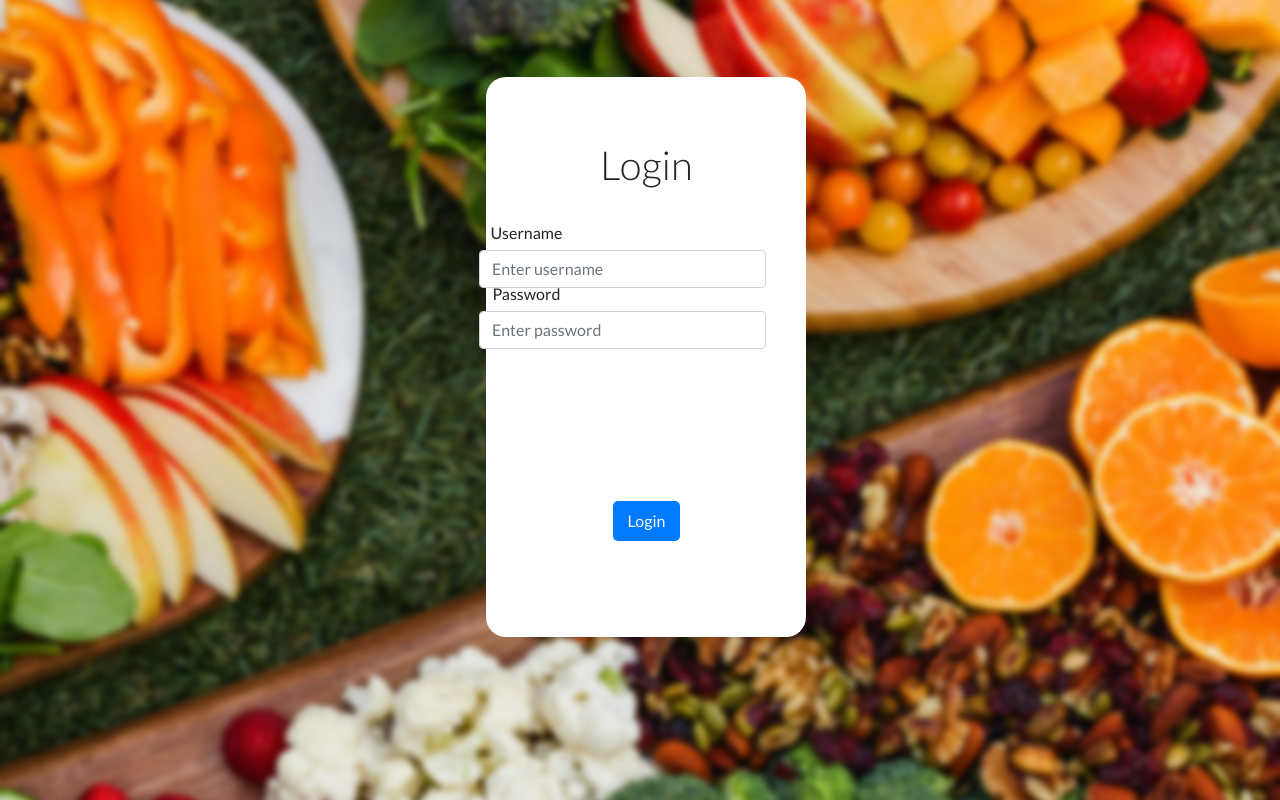
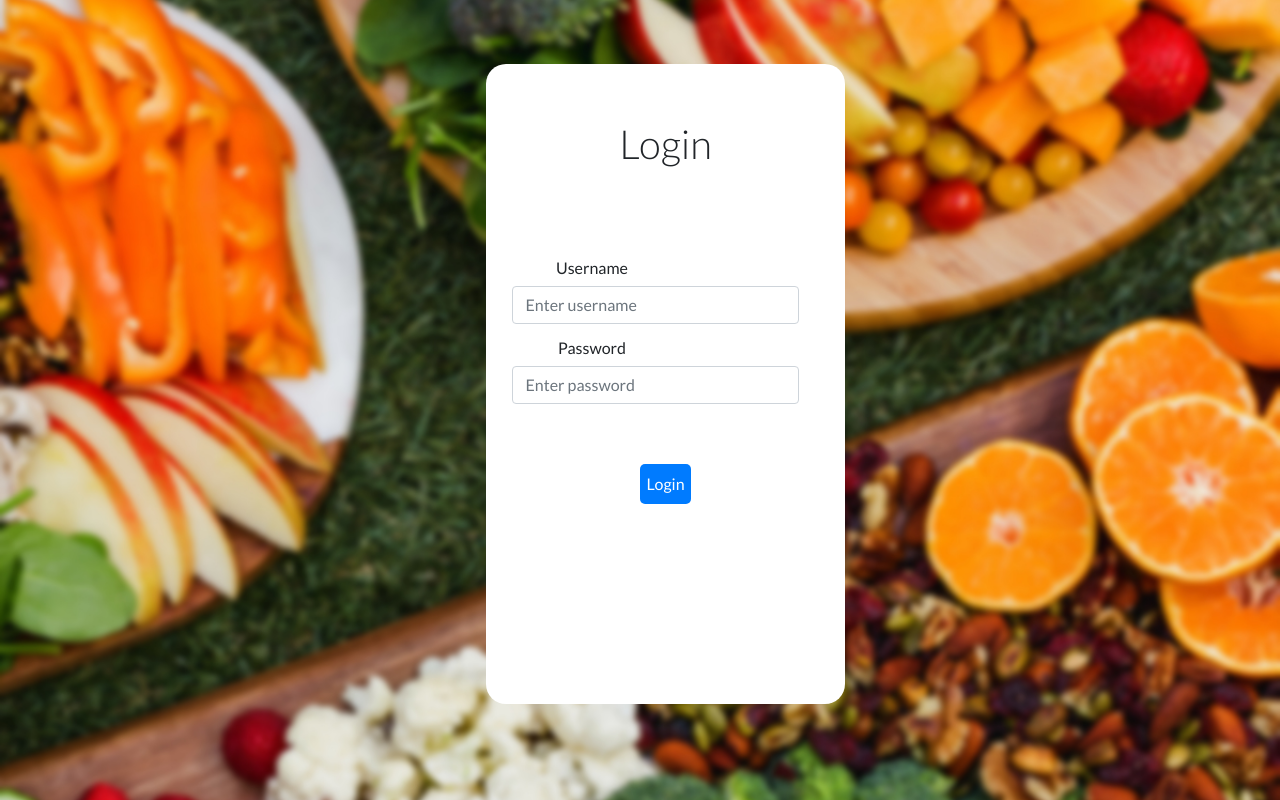
Before and after one commit to dalto135/bread-exchange, a React (Create React App) app in the folder client/: page / in a window 1280 px wide. Built offline with nearby package versions, Linux system fonts and the light colour scheme.

Commit message:
changing measurements to adjust to different screen sizes

```diff
--- a/client/src/components/LoginPage/style.css
+++ b/client/src/components/LoginPage/style.css
@@ -14,12 +14,12 @@
 
 .white-panel {
   background: white;
-  width: 25%;
-  height: 70%;
+  width: 28vw;
+  height: 80vh;
   position: absolute;
   border-radius: 20px;
-  margin-top: 6%;
-  margin-left: 38%;
+  margin-top: 8vh;
+  margin-left: 38vw;
   display: flex;
   flex-direction: row;
   justify-content: center;
@@ -30,40 +30,33 @@
 .login-header {
     font-family: 'Lato', sans-serif;
     font-weight: 300;
-    margin-top: 4rem;
+    margin-top: 7vh;
     /* flex-wrap: wrap; */
 }
 
-/* .username-text {
-    flex-wrap: wrap;
-    margin-top: 15rem;
-    position: absolute;
-    margin-left: -14rem;
-} */
-
 .username-input-form{
     position: absolute;
-    margin-top: 45%;
-    margin-left: -3rem;
+    margin-top: 24vh;
+    margin-left: -1.5vw;
 }
 
 .password-input-form{
     position: absolute;
-    margin-top: 64%;
-    margin-left: -3rem;
+    margin-top: 34vh;
+    margin-left: -1.5vw;
 }
 
 .login-label {
-    margin-left: -12rem;
-    margin-bottom: 5px;
+    margin-left: -10vw;
+    margin-bottom: .8vh;
 }
 
 .login-button {
     position: absolute;
     height: 2.5rem;
     border-radius: 5px;
-    width: 4.2rem;
-    margin-top: 26.5rem;
+    width: 4vw;
+    margin-top: 50vh;
     background-color: #007bff;
     border: none;
     color: white;
```
